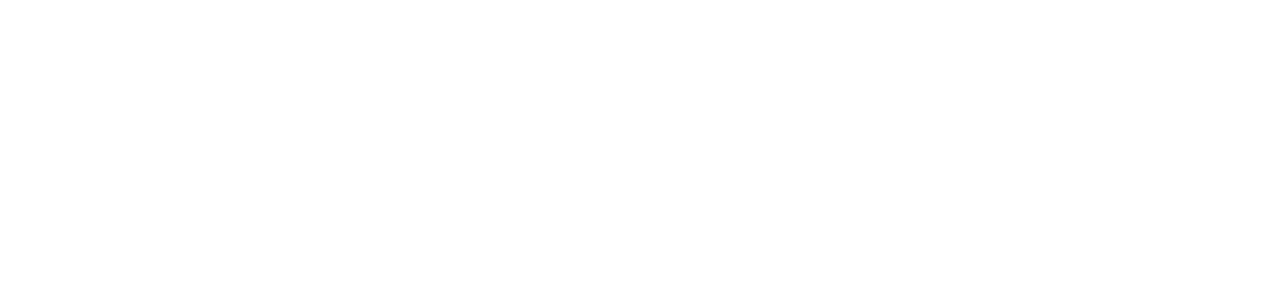
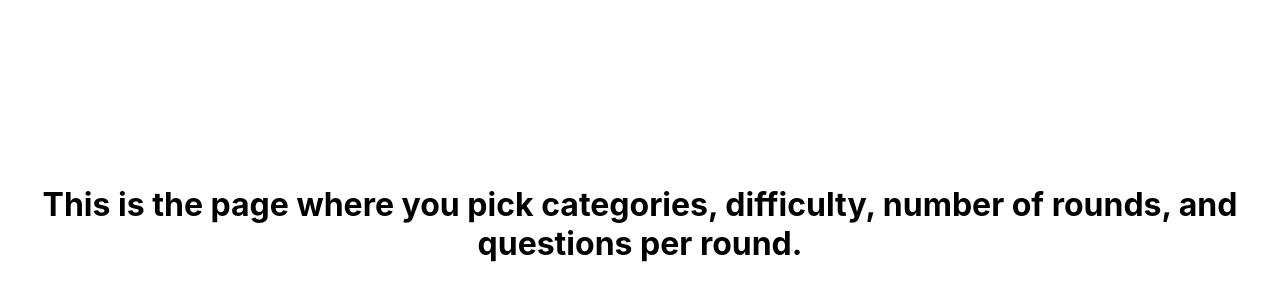
Before and after one commit to michael-j-coyne/trivia-battle, a React (Vite) app: page /Setup in a window 1280 px wide. Before the commit this address had no page. Shown: the part 176-476 px from the top of the page. Built offline with nearby package versions, Linux system fonts and the light colour scheme.

Commit message:
Add the "Setup" page / route

```diff
--- a/src/App.jsx
+++ b/src/App.jsx
@@ -1,6 +1,7 @@
 import "./App.css";
 import Home from "./pages/Home";
 import Game from "./pages/Game";
+import Setup from "./pages/Setup";
 import { BrowserRouter, Routes, Route } from "react-router-dom";
 
 function App() {
@@ -9,6 +10,7 @@ function App() {
       <Routes>
         <Route path="/" element={<Home />} />
         <Route path="/game" element={<Game />} />
+        <Route path="/Setup" element={<Setup />} />
       </Routes>
     </BrowserRouter>
   );
--- /dev/null
+++ b/src/pages/Setup.jsx
@@ -0,0 +1,8 @@
+export default function Setup() {
+  return (
+    <h1>
+      This is the page where you pick categories, difficulty, number of rounds,
+      and questions per round.
+    </h1>
+  );
+}
```
